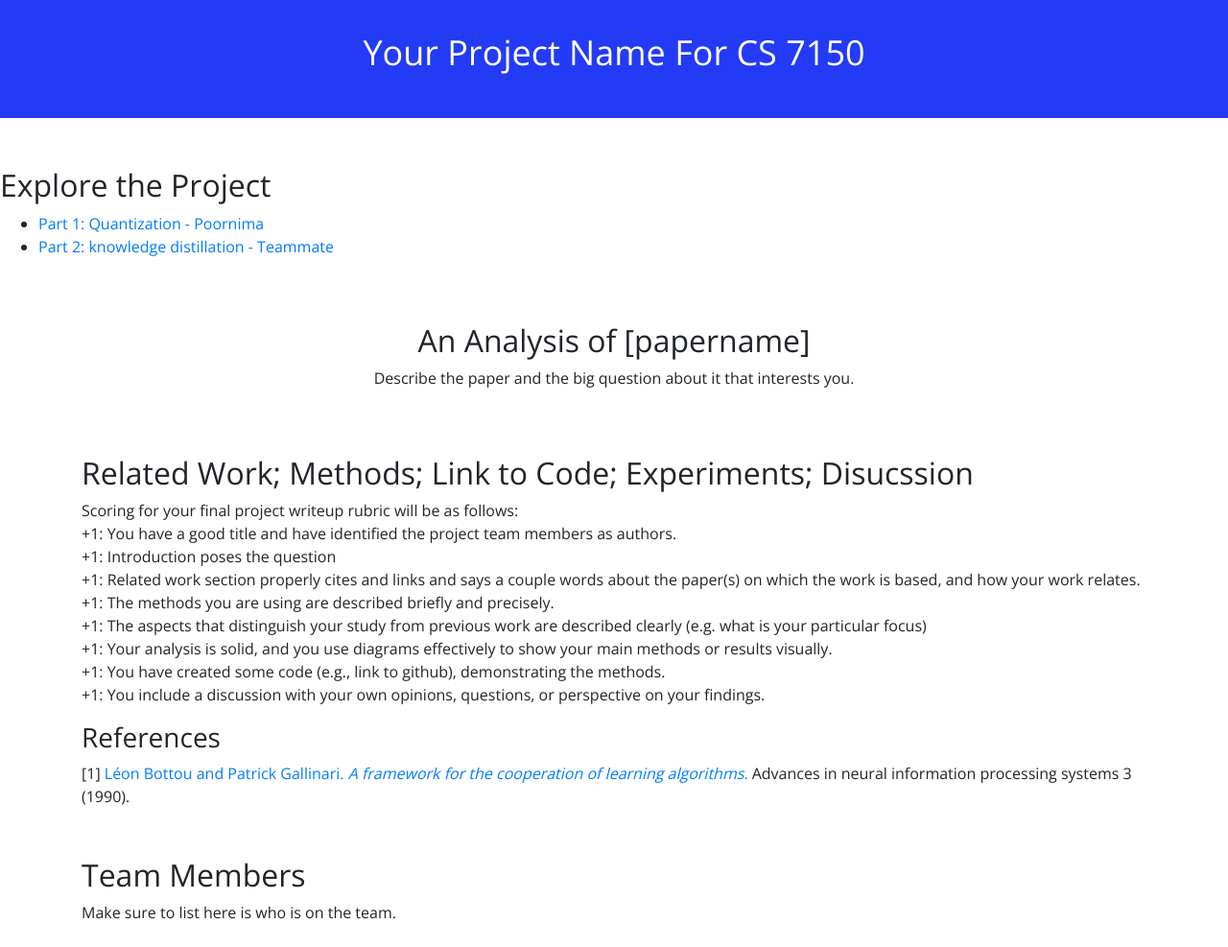
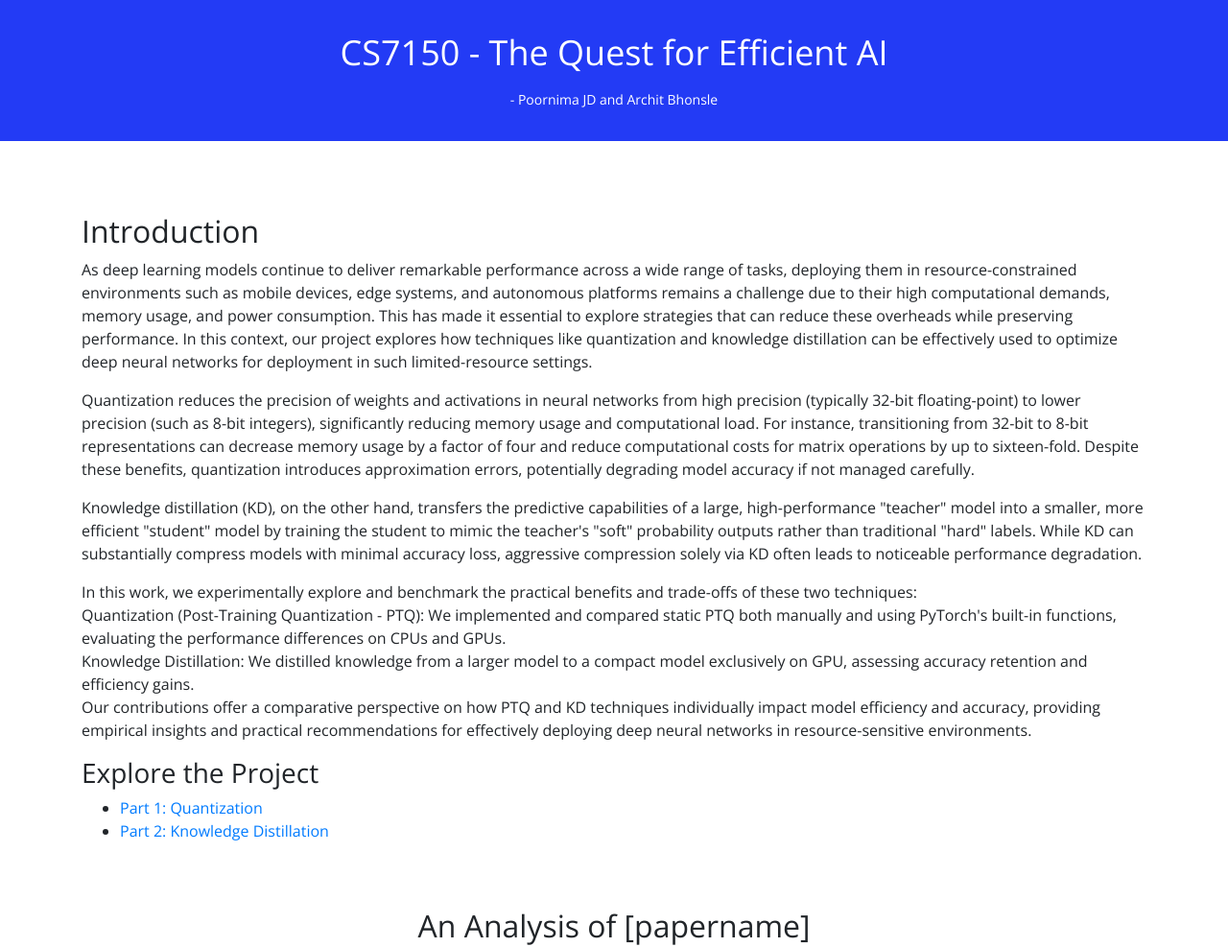
Before and after one commit to poornimajd/EfficientAI, a plain HTML site: page index.html in a window 1280 px wide. Shown: the top 987 px of the page at 96% size. Drawn offline with nearby package versions, Linux system fonts and the light colour scheme.

Commit message:
Update index.html

```diff
--- a/index.html
+++ b/index.html
@@ -1,9 +1,9 @@
 <!doctype html>
 <html lang="en">
 <head>
-<title>Your Project Name</title>
-<meta property="og:title" content=Vision Quantization efficient ai" />
-<meta name="twitter:title" content="Your Project Name" />
+    <title>CS7150 - The Quest for Efficient AI</title>
+    <meta property="og:title" content="CS7150 - The Quest for Efficient AI" />
+    <meta name="twitter:title" content="CS7150 - The Quest for Efficient AI" />
     <meta name="description" content="Your project about your cool topic described right here." />
     <meta property="og:description" content="Your project about your cool topic described right here." />
     <meta name="twitter:description" content="Your project about your cool topic described right here." />
@@ -22,28 +22,55 @@
     <div class="nd-pageheader">
         <div class="container">
             <h1 class="lead">
- <nobr class="widenobr">Your Project Name</nobr>
- <nobr class="widenobr">For CS 7150</nobr>
+                <nobr class="widenobr">CS7150 - The Quest for Efficient AI</nobr>
             </h1>
+            <small>- Poornima JD and Archit Bhonsle</small>
         </div>
     </div><!-- end nd-pageheader -->
 
- <h2>Explore the Project</h2>
+    <div class="container">
+        <div class="row">
+            <div class="col">
+                <h2>Introduction</h2>
+                <p>
+                    As deep learning models continue to deliver remarkable performance across a wide range of tasks, deploying them in resource-constrained environments such as mobile devices, edge systems, and autonomous platforms remains a challenge due to their high computational demands, memory usage, and power consumption. This has made it essential to explore strategies that can reduce these overheads while preserving performance.
+
+                    In this context, our project explores how techniques like quantization and knowledge distillation can be effectively used to optimize deep neural networks for deployment in such limited-resource settings.</p>
+                <p>
+
+                    Quantization reduces the precision of weights and activations in neural networks from high precision (typically 32-bit floating-point) to lower precision (such as 8-bit integers), significantly reducing memory usage and computational load. For instance, transitioning from 32-bit to 8-bit representations can decrease memory usage by a factor of four and reduce computational costs for matrix operations by up to sixteen-fold. Despite these benefits, quantization introduces approximation errors, potentially degrading model accuracy if not managed carefully.
+                </p>
+                <p>
+                    Knowledge distillation (KD), on the other hand, transfers the predictive capabilities of a large, high-performance "teacher" model into a smaller, more efficient "student" model by training the student to mimic the teacher's "soft" probability outputs rather than traditional "hard" labels. While KD can substantially compress models with minimal accuracy loss, aggressive compression solely via KD often leads to noticeable performance degradation.
+                </p>
+                    In this work, we experimentally explore and benchmark the practical benefits and trade-offs of these two techniques:<br />
+
+                    Quantization (Post-Training Quantization - PTQ): We implemented and compared static PTQ both manually and using PyTorch's built-in functions, evaluating the performance differences on CPUs and GPUs.<br />
+
+                    Knowledge Distillation: We distilled knowledge from a larger model to a compact model exclusively on GPU, assessing accuracy retention and efficiency gains.<br />
+
+                    Our contributions offer a comparative perspective on how PTQ and KD techniques individually impact model efficiency and accuracy, providing empirical insights and practical recommendations for effectively deploying deep neural networks in resource-sensitive environments.
+
+                </p>
+
+                <h3>Explore the Project</h3>
                 <ul>
-  <li><a href="part1.html">Part 1: Quantization - Poornima</a></li>
-  <li><a href="part2.html">Part 2: knowledge distillation - Teammate</a></li>
+                    <li><a href="part1.html">Part 1: Quantization</a></li>
+                    <li><a href="part2.html">Part 2: Knowledge Distillation</a></li>
                 </ul>
-<div class="container">
+            </div>
+        </div>
+
         <div class="row">
             <div class="col justify-content-center text-center">
                 <h2>An Analysis of [papername]</h2>
                 <p>Describe the paper and the big question about it that interests you.</p>
             </div>
         </div>
+
         <div class="row">
             <div class="col">
-
-<h2>Related Work; Methods; Link to Code; Experiments; Disucssion</h2>
+                <h2>Related Work; Methods; Link to Code; Experiments; Discussion</h2>
 
                 <p>
                     Scoring for your final project writeup rubric will be as follows:
@@ -66,15 +93,20 @@ Scoring for your final project writeup rubric will be as follows:
                 </p>
                 <h3>References</h3>
 
-<p><a name="bottou-1990">[1]</a> <a href="https://papers.baulab.info/Bottou-1990.pdf"
-  >L&eacute;on Bottou and Patrick Gallinari.
-  <em>A framework for the cooperation of learning algorithms.</em></a>
+                <p>
+                    <a name="bottou-1990">[1]</a> <a href="https://papers.baulab.info/Bottou-1990.pdf">
+                        L&eacute;on Bottou and Patrick Gallinari.
+                        <em>A framework for the cooperation of learning algorithms.</em>
+                    </a>
                     Advances in neural information processing systems 3 (1990).
                 </p>
 
                 <h2>Team Members</h2>
 
-<p>Make sure to list here is who is on the team.</p>
+                <ul>
+                    <li>Poornima JD</li>
+                    <li>Archit Bhonsle</li>
+                </ul>
 
 
             </div><!--col-->
@@ -91,7 +123,7 @@ Scoring for your final project writeup rubric will be as follows:
 
 </body>
 <script>
-$(document).on('click', '.clickselect', function(ev) {
+    $(document).on('click', '.clickselect', function (ev) {
         var range = document.createRange();
         range.selectNodeContents(this);
         var sel = window.getSelection();
```
Lines whose indentation alone changed are shown as unchanged.
